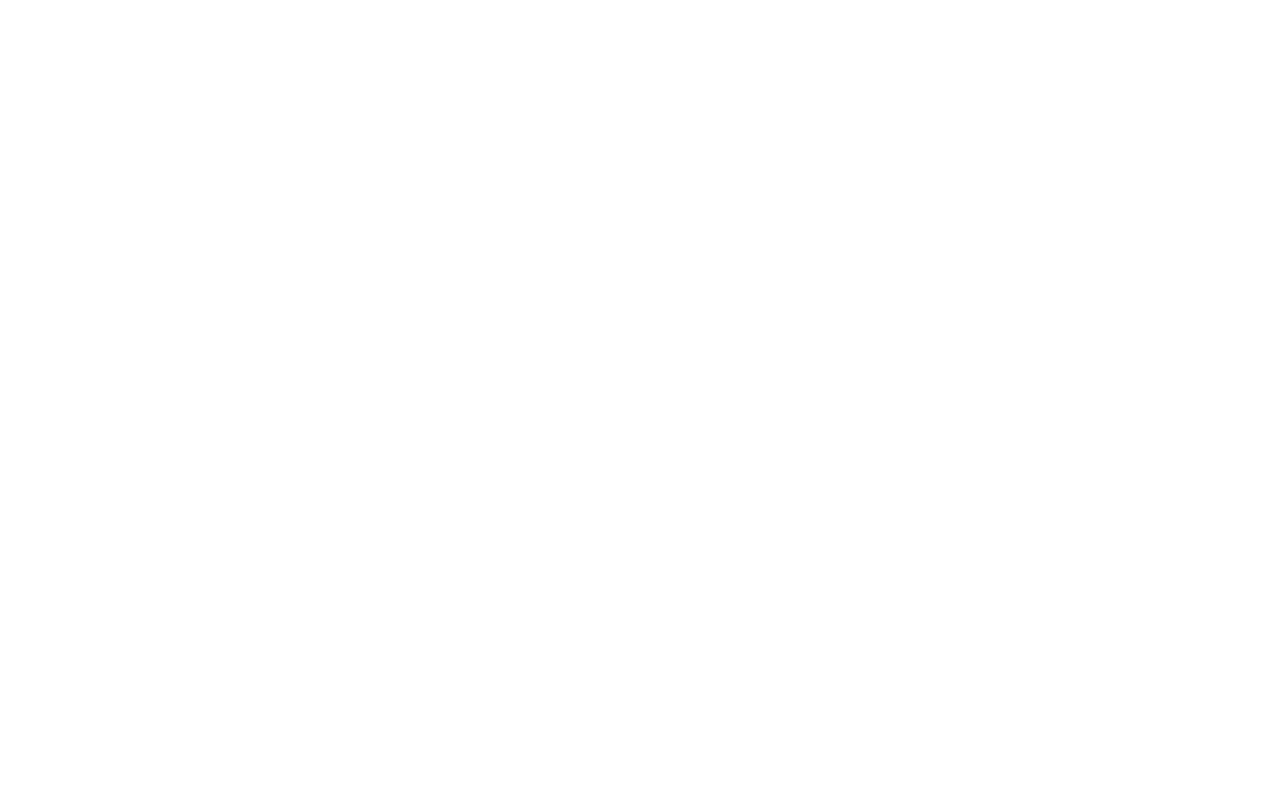
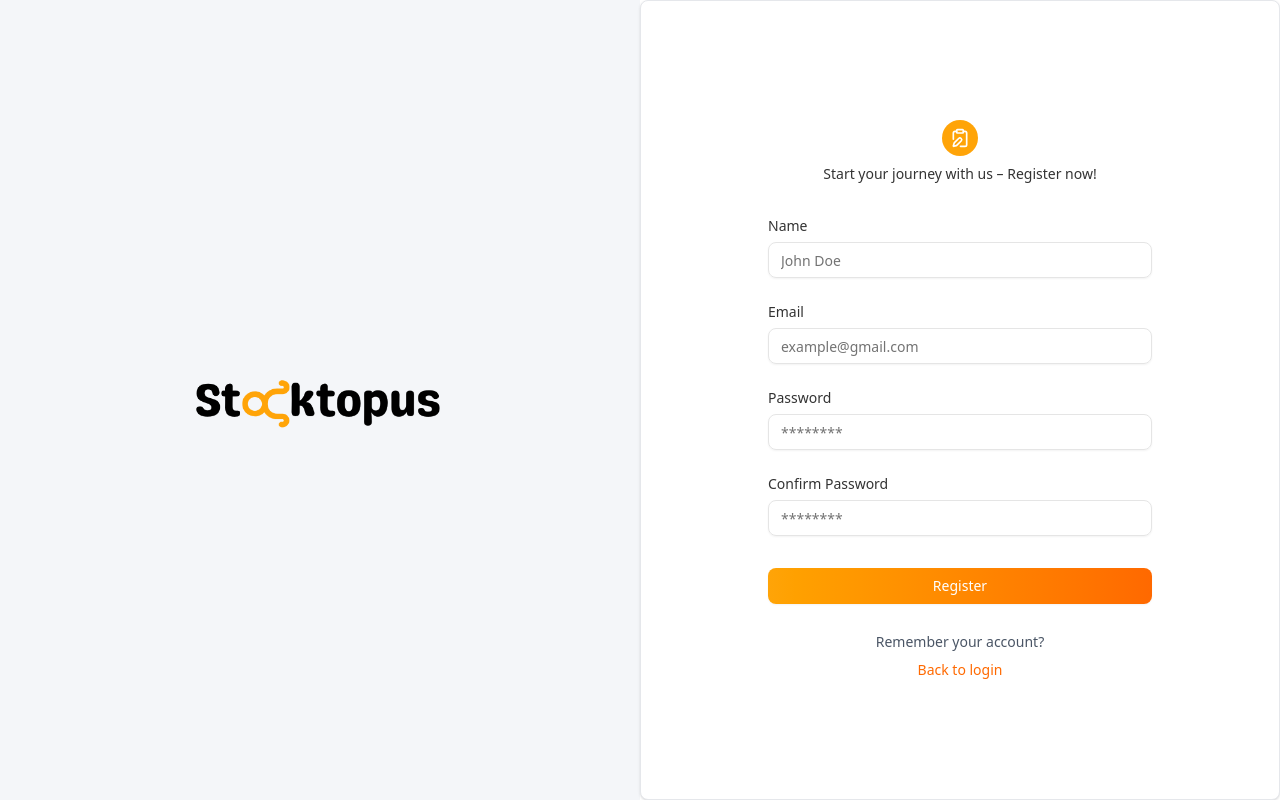
Before and after one commit to JPAVictoria/Stocktopus, a Next.js app: page /pages/register in a window 1280 px wide. Built offline with nearby package versions, Linux system fonts and the light colour scheme.

Commit message:
update-commit

```diff
--- a/app/pages/login/page.jsx
+++ b/app/pages/login/page.jsx
@@ -7,7 +7,7 @@
 export default function Login() {
   return (
     <div className="flex min-h-screen">
-      <div className="w-1/2 bg-[#f7f9fc] flex items-center justify-center">
+      <div className="w-1/2 bg-[#F4F6F9] flex items-center justify-center">
         <Image
           src="/octopus.png"
           alt="Stocktopus logo"
@@ -20,11 +20,11 @@
         <div className="w-full max-w-md px-8 py-10">
           <div className="flex flex-col items-center mb-8">
             <div className="bg-[#FFA408] rounded-full p-2 mb-2">
-              <Mail className="text-white" size={20} />{" "}
-            </div>{" "}
-            <p className="text-sm text-[#333333] font-light">
-              Log in to access your inventory{" "}
-            </p>{" "}
+              <Mail className="text-white" size={20} />
+            </div>
+            <p className="text-sm text-[#333333] font-regular">
+              Log in to access your inventory
+            </p>
           </div>
           <div className="mb-6">
             <label
@@ -54,12 +54,12 @@
               className="peer focus-visible:ring-0 focus-visible:ring-offset-0 focus:border-[#FFA408] transition-all duration-300"
             />
           </div>
-          <Button className="w-full bg-gradient-to-r from-[#FFA408] to-orange-500 hover:from-orange-500 hover:to-orange-600 text-white cursor-pointer">
+          <Button className="w-full bg-gradient-to-r from-[#FFA408] to-orange-500 hover:from-orange-500 hover:to-orange-600 text-white cursor-pointer transition-all duration-300 ease-in-out">
             Login
           </Button>
           <div className="mt-7 text-center text-sm">
             <p className="text-gray-600 mb-2">Don’ t have an account yet ? </p>
-            <Link href="/register">
+            <Link href="/pages/register">
               <span className="text-orange-500 hover:underline">
                 Get started here
               </span>
--- a/app/pages/register/page.jsx
+++ b/app/pages/register/page.jsx
@@ -1,5 +1,109 @@
+import Image from "next/image";
+import { ClipboardPen } from "lucide-react";
+import { Input } from "@/components/ui/input";
+import { Button } from "@/components/ui/button";
+import Link from "next/link";
+
 export default function Register() {
   return (
-      <></>
+    <div className="flex min-h-screen">
+      <div className="w-1/2 bg-[#F4F6F9] flex items-center justify-center">
+        <Image
+          src="/octopus.png"
+          alt="Stocktopus logo"
+          width={300}
+          height={100}
+          priority
+        />
+      </div>
+
+      <div className="w-1/2 flex items-center justify-center bg-white border border-gray-200 rounded-md shadow-sm">
+        <div className="w-full max-w-md px-8 py-10">
+          <div className="flex flex-col items-center mb-8">
+            <div className="bg-[#FFA408] rounded-full p-2 mb-2">
+              <ClipboardPen className="text-white" size={20} />
+            </div>
+            <p className="text-sm text-[#333333] font-regular">
+              Start your journey with us – Register now!
+            </p>
+          </div>
+
+          <div className="mb-6">
+            <label
+              htmlFor="name"
+              className="block text-sm mb-1.5 text-[#333333] font-regular"
+            >
+              Name
+            </label>
+            <Input
+              id="name"
+              type="text"
+              placeholder="John Doe"
+              className="peer focus-visible:ring-0 focus-visible:ring-offset-0 focus:border-[#FFA408] transition-all duration-300"
+            />
+          </div>
+
+          <div className="mb-6">
+            <label
+              htmlFor="email"
+              className="block text-sm mb-1.5 text-[#333333] font-regular"
+            >
+              Email
+            </label>
+            <Input
+              id="email"
+              type="email"
+              placeholder="example@gmail.com"
+              className="peer focus-visible:ring-0 focus-visible:ring-offset-0 focus:border-[#FFA408] transition-all duration-300"
+            />
+          </div>
+
+          <div className="mb-6">
+            <label
+              htmlFor="password"
+              className="block text-sm mb-1.5 text-[#333333] font-regular"
+            >
+              Password
+            </label>
+            <Input
+              id="password"
+              type="password"
+              placeholder="********"
+              className="peer focus-visible:ring-0 focus-visible:ring-offset-0 focus:border-[#FFA408] transition-all duration-300"
+            />
+          </div>
+
+          <div className="mb-8">
+            <label
+              htmlFor="confirm-password"
+              className="block text-sm mb-1.5 text-[#333333] font-regular"
+            >
+              Confirm Password
+            </label>
+            <Input
+              id="confirm-password"
+              type="password"
+              placeholder="********"
+              className="peer focus-visible:ring-0 focus-visible:ring-offset-0 focus:border-[#FFA408] transition-all duration-300"
+            />
+          </div>
+
+          <Button
+            className="w-full bg-gradient-to-r from-[#FFA408] to-orange-500 hover:from-orange-500 hover:to-orange-600 text-white cursor-pointer transition-all duration-300 ease-in-out"
+          >
+            Register
+          </Button>
+
+          <div className="mt-7 text-center text-sm">
+            <p className="text-gray-600 mb-2">Remember your account?</p>
+            <Link href="/pages/login">
+              <span className="text-orange-500 hover:underline">
+                Back to login
+              </span>
+            </Link>
+          </div>
+        </div>
+      </div>
+    </div>
   );
 }
```
Also changed, not shown: 1 other file (tests, documents, lock files or other folders).
